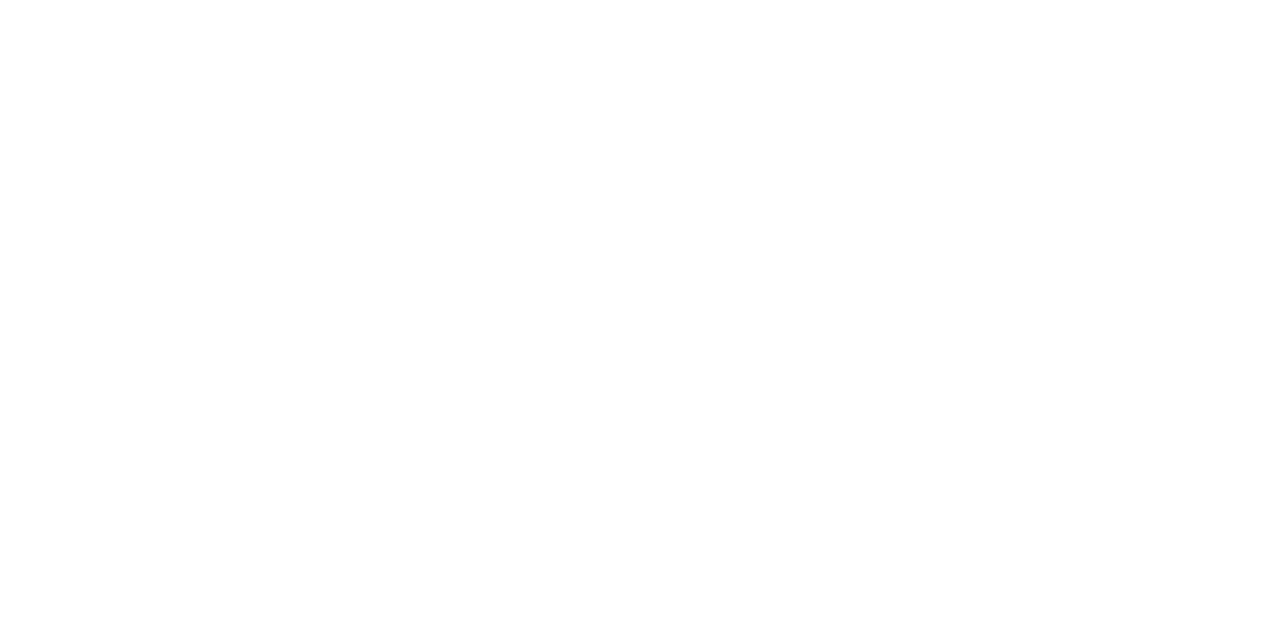
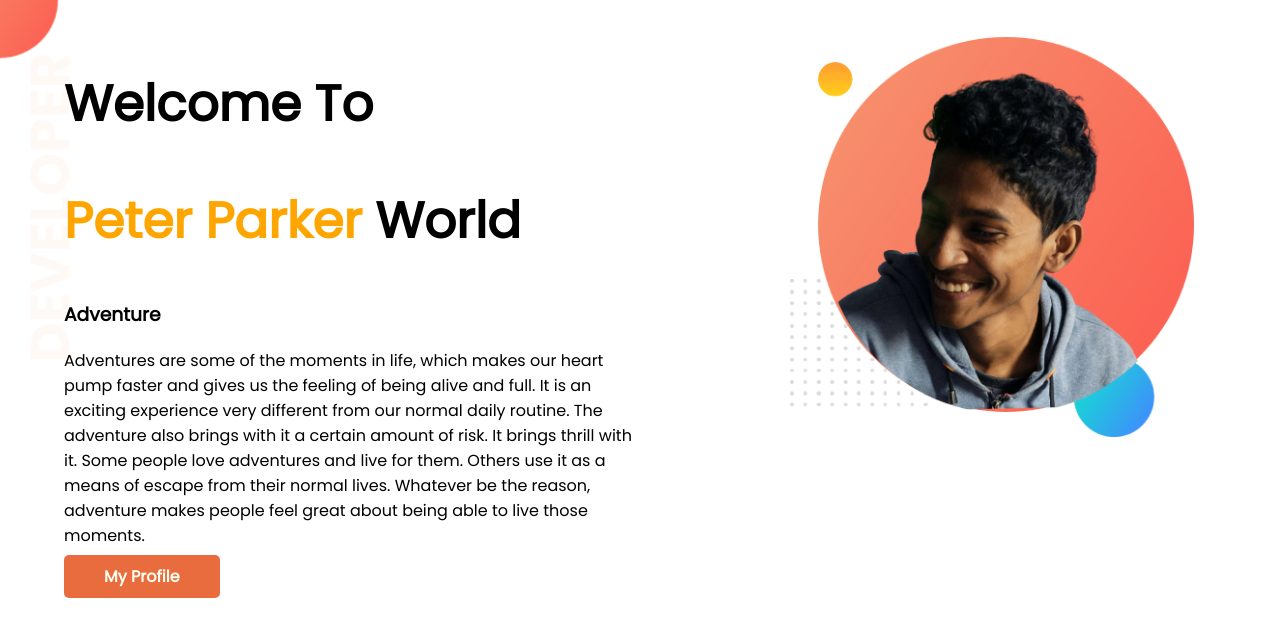
Before and after one commit to Adhir-kundu/developer-portfolio, a plain HTML site: page index.html in a window 1280 px wide. Drawn offline with Linux system fonts and the light colour scheme.

Commit message:
section one

```diff
--- a/index.html
+++ b/index.html
@@ -5,10 +5,26 @@
     <meta http-equiv="X-UA-Compatible" content="IE=edge">
     <meta name="viewport" content="width=device-width, initial-scale=1.0">
     <title>ADHIR's portfolio</title>
+    <link rel="preconnect" href="https://fonts.googleapis.com">
+<link rel="preconnect" href="https://fonts.gstatic.com" crossorigin>
+<link href="https://fonts.googleapis.com/css2?family=Poppins&display=swap" rel="stylesheet">
     <link rel="stylesheet" href="style.css">
 
 </head>
 <body>
+    <section class="top-banner"><div class="half-width"><h1>Welcome To</h1>
 
+
+        <h1><span class="orange-color">Peter Parker</span> World</h1>
+        <h3>Adventure</h3>
+        <p>Adventures are some of the moments in life, which makes our heart pump faster and gives us the feeling of being alive and full. It is an exciting experience very different from our normal daily routine. The adventure also brings with it a certain amount of risk. It brings thrill with it. Some people love adventures and live for them. Others use it as a means of escape from their normal lives. Whatever be the reason, adventure makes people feel great about being able to live those moments.</p> <a class="link-button" target="_blank" href="https://www.facebook.com/profile.php?id=100007380198818">My Profile</a></div>
+
+
+
+
+
+    <div class="half-width img"><img src="images/adhir no bg.png" alt=""></div>
+
+    </section>
 </body>
 </html>
--- a/style.css
+++ b/style.css
@@ -0,0 +1,38 @@
+body{
+    font-family: 'Poppins', sans-serif;
+    margin: 0%;
+}
+h1{
+    font-size: 50px;
+}
+.orange-color{
+    color: orange;
+}
+section{
+    display: flex;
+
+}
+.half-width{
+    width: 50%;
+    padding-left: 5%;
+    padding-top: 2%;
+
+
+}
+.half-width img{
+    width: 70%;
+    padding-left: 15%;
+    padding-top: 2%;
+}
+.link-button{
+    text-decoration: none;
+    background-color: rgb(233, 108, 62);
+    padding: 10px 40px;
+    border-radius: 5px;
+    font-weight: 700;
+    color: ivory;
+}
+.top-banner{
+    background-image: url(images/top-banner.png);
+    background-repeat: no-repeat;
+}
```
Also changed, not shown: images/adhir no bg.png (added), images/adhir.jpg (added), images/adhirkundu.jpg (added), images/anoy.jpg (added), images/anoykundu.jpg (added), images/dream-bg.png (added), images/exp-bg.png (added), images/jhankar.png (added), images/jhankar2.png (added), images/my-bg.png (added), images/my-bg2.png (added), images/top-banner.png (added).
